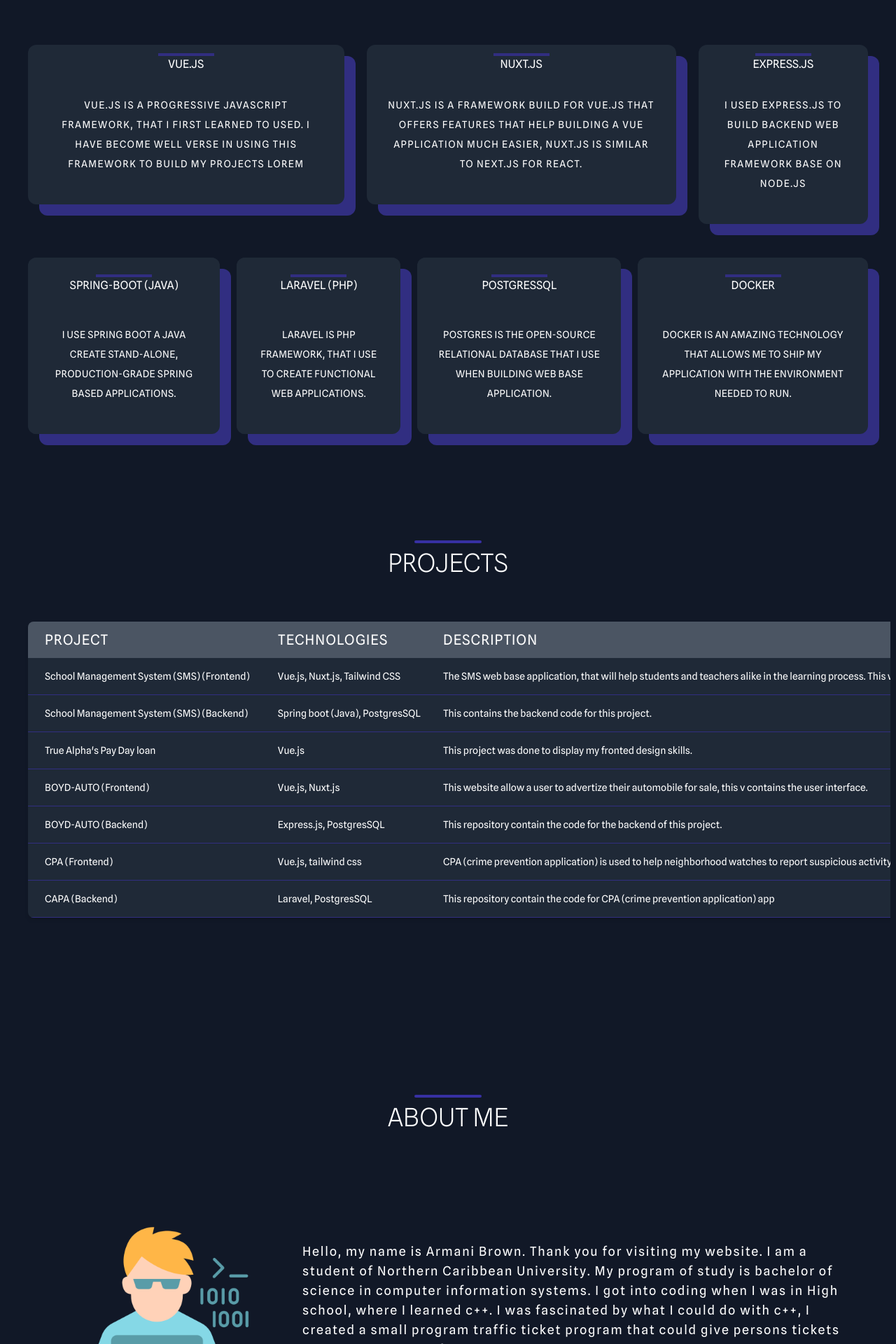
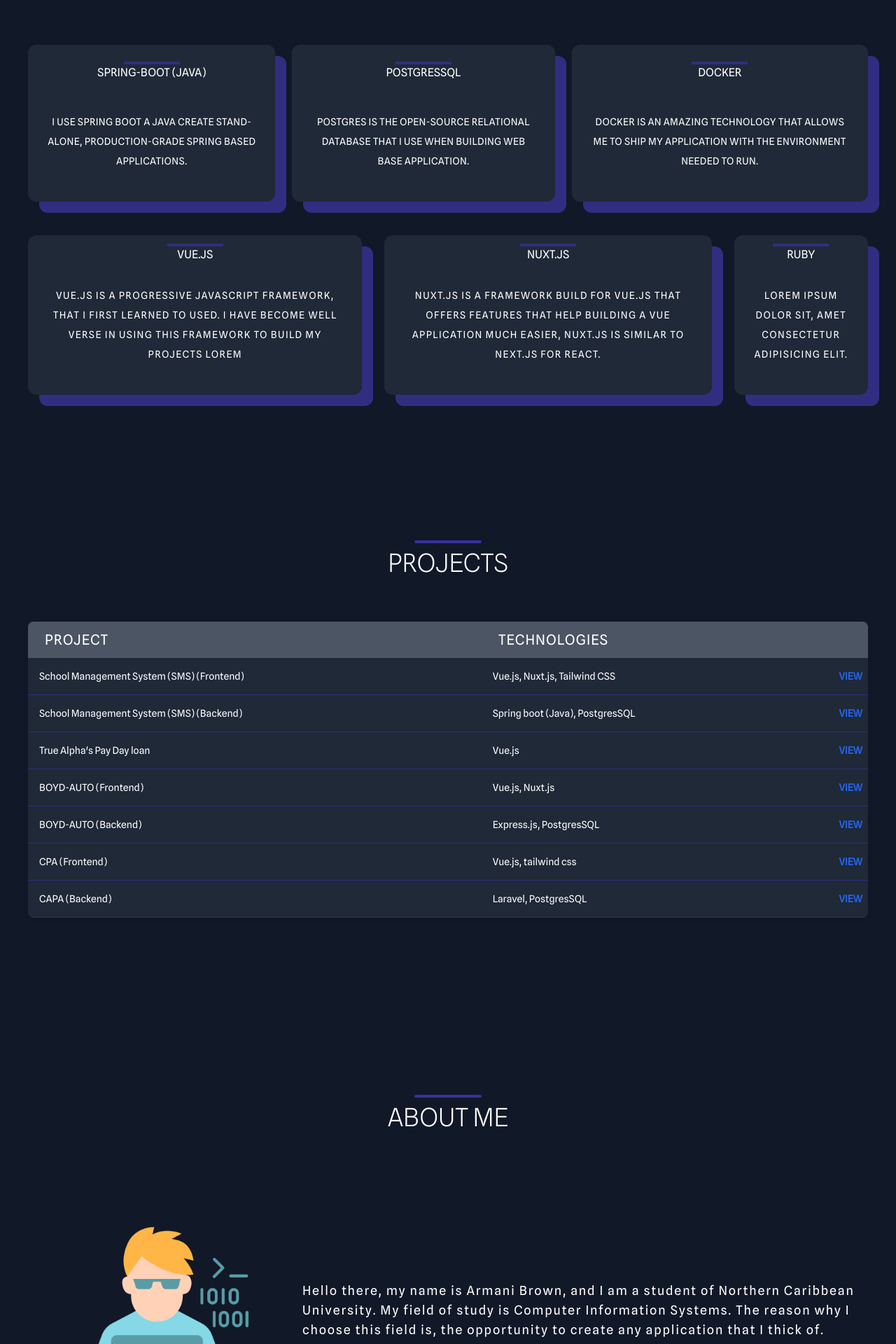
Before and after one commit to ChromeMatic/armani-tech, a Vue app: page / in a window 1280 px wide. Shown: the part 1020-2940 px from the top of the page at 70% size. Built offline with nearby package versions, Linux system fonts and the light colour scheme.

Commit message:
Additional chages added

```diff
--- a/src/Pages/LandingPage.vue
+++ b/src/Pages/LandingPage.vue
@@ -29,34 +29,10 @@
       <div class="flex flex-col space-y-4 justify-items-center lg:h-screen">
 
         <h2 class="text-4xl lg:text-6xl mt-16 font-light text-center lg:my-14 uppercase">
-            My Skills
+            My Skills set
         </h2>
 
         <div class="flex flex-col space-y-12 p-4">
-
-           <div class="flex flex-col lg:flex-row space-x-0 space-y-8 lg:space-y-0 lg:space-x-8">
-               <div v-for="card in cardInfos" :key="card.name">
-
-                <div class="relative flex flex-col rounded-xl">
-
-                    <div class="absolute -right-4 rounded-xl -bottom-4 z-10 bg-indigo-900 h-full w-full"></div>
-
-                    <div class="flex flex-col z-20 justify-center items-center
-                    px-4 py-3 bg-gray-800 text-center font-medium uppercase rounded-xl ">
-
-                       <div class="bg-indigo-900 h-1 w-20"></div>
-                       <h1>{{card.name}}</h1>
-
-                      <div class="px-3 py-8 ">
-                        <p class="text-sm text-center leading-loose tracking-widest">{{card.content}}</p>
-                      </div>
-
-                    </div>
-
-                </div>
-
-              </div>
-           </div>
 
            <div class="flex flex-col lg:flex-row space-x-0 space-y-8 lg:space-y-0 lg:space-x-6">
               <div v-for="info in backendInfos" :key="info.name" >
@@ -81,6 +57,30 @@
                 </div>
 
               </div>
+
+              </div>
+           </div>
+
+           <div class="flex flex-col lg:flex-row space-x-0 space-y-8 lg:space-y-0 lg:space-x-8">
+               <div v-for="card in cardInfos" :key="card.name">
+
+                <div class="relative flex flex-col rounded-xl">
+
+                    <div class="absolute -right-4 rounded-xl -bottom-4 z-10 bg-indigo-900 h-full w-full"></div>
+
+                    <div class="flex flex-col z-20 justify-center items-center
+                    px-4 py-3 bg-gray-800 text-center font-medium uppercase rounded-xl ">
+
+                       <div class="bg-indigo-900 h-1 w-20"></div>
+                       <h1>{{card.name}}</h1>
+
+                      <div class="px-3 py-8 ">
+                        <p class="text-sm text-center leading-loose tracking-widest">{{card.content}}</p>
+                      </div>
+
+                    </div>
+
+                </div>
 
               </div>
            </div>
@@ -114,10 +114,6 @@
                                       Technologies
                                   </th>
 
-                                  <th scope="col" class="text-white py-3 px-2 lg:px-4 text-xl font-medium tracking-wider text-left uppercase">
-                                      description
-                                  </th>
-
                                   <th scope="col" class="relative py-3 px-4 lg:px-6">
                                 <span class="sr-only">View</span>
                             </th>
@@ -126,16 +122,14 @@
                           <tbody>
                               <!-- Product 1 -->
                              <tr v-for="table in Tables" :key="table.Name" class="bg-gray-800 border-b border-indigo-900">
-                                  <td class="py-4 px-2 lg:px-6 text-sm font-medium whitespace-nowrap text-white">
+                                  <td class="py-4 px-2 lg:px-4 text-sm font-medium whitespace-nowrap text-white">
                                       {{table.Name}}
                                   </td>
-                                  <td class="py-4 px-2 lg:px-4 text-sm text-white whitespace-nowrap dark:text-gray-400">
+                                  <td class="py-4 px-2 lg:px-2 text-sm text-white whitespace-nowrap dark:text-gray-400">
                                       {{table.tech}}
                                   </td>
-                                  <td class="py-4 px-2 lg:px-4 text-sm text-white whitespace-nowrap dark:text-gray-400">
-                                      {{table.description}}
-                                  </td>
-                                  <td class="py-4 px-2 lg:px-4 text-sm font-medium text-right whitespace-nowrap">
+
+                                  <td class="py-4 px-2 lg:px-2 text-sm font-medium text-right whitespace-nowrap">
                                     <a :href="table.link" target="_blank" rel="noopener noreferrer" class=" font-semibold uppercase text-blue-600 hover:text-blue-900 dark:text-blue-500 dark:hover:underline">
                                       view
                                     </a>
@@ -165,11 +159,9 @@
 
         <div class="w-full flex text-white justify-center items-center rounded border-indigo-900">
           <p class="text-center lg:text-left lg:text-lg text-sm leading-loose tracking-widest">
-            Hello, my name is Armani Brown. Thank you for visiting my website. I am a student of Northern Caribbean University.
-            My program of study is bachelor of science in computer information systems. I got into coding when I was in High school,
-            where I learned c++. I was fascinated by what I could do with c++, I created a small program traffic ticket program
-            that could give persons tickets and store them in a file. From then on, I wonder what else I could do. I like to learned
-            new technologies to build the latest and greatest applications.
+            Hello there, my name is Armani Brown, and I am a student of Northern Caribbean University.
+            My field of study is Computer Information Systems. The reason why I choose this field is, the
+            opportunity to create any application that I thick of.
           </p>
         </div>
 
@@ -252,18 +244,14 @@ export default {
         content:"Nuxt.js is a framework build for vue.js that offers features that help building a vue application much easier, nuxt.js is similar to next.js for react.",
       },
       {
-        name:"Express.js",
-        content:"I used Express.js to build backend web application framework base on Node.js",
-      },
+        name: "Ruby",
+        content:"Lorem ipsum dolor sit, amet consectetur adipisicing elit."
+      }
     ],
     backendInfos:[
       {
         name:"Spring-Boot (Java)",
         content:"I use Spring boot a java create stand-alone, production-grade Spring based Applications."
-      },
-      {
-        name:"Laravel (PHP)",
-        content:"Laravel is php framework, that I use to create functional web applications."
       },
       {
         name:"PostgresSQL",
```
